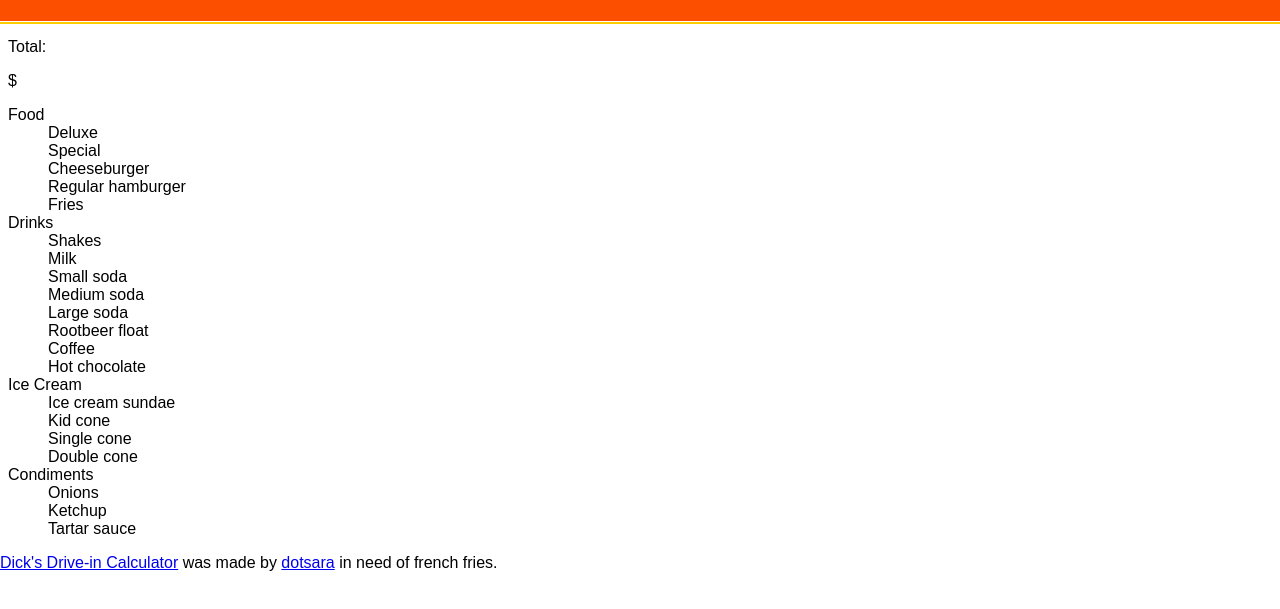
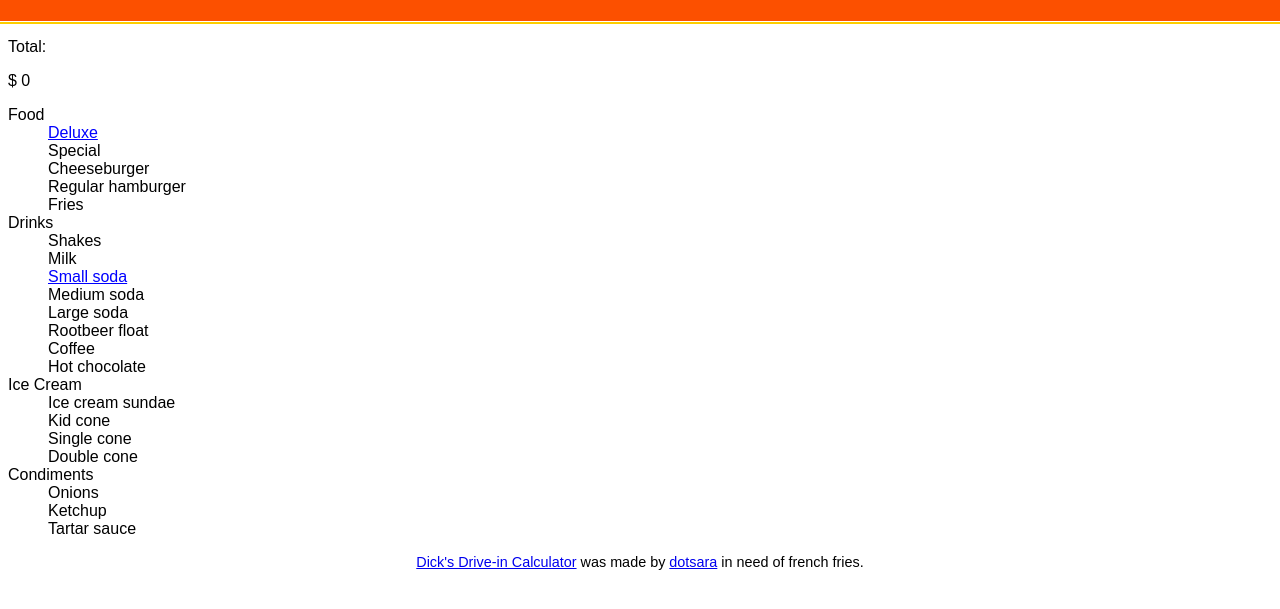
Before and after one commit to dotsara/ddi-calc, a plain HTML site: page index.html in a window 1280 px wide. Shown: the part 65-674 px from the top of the page. Drawn offline with nearby package versions, Linux system fonts and the light colour scheme.

Commit message:
Round 2! Adding things! Well, 2 things. :dancer:
* moved the order-total class to the span because it feels tidier
* added buckets of notes and now-commented-out console.log statements
  where I was messing around trying to see if I could DO the thing I
  wanted to do (namely: use a key/value pair for an object to access
  another key/value pair of that same object)

UP NEXT:
* format that price; 2 decimals or GTFO!
* link up all the menu items
* research trip to Dick's Drive-In to double check whether they add tax
  or whether it's included in the way their items are priced ( :burger: :fries: )
* add a "clear order" button

```diff
--- a/index.html
+++ b/index.html
@@ -23,13 +23,13 @@
 
   <section class="total">
     <p>Total:</p>
-    <p class="order-total">$ <span></span></p>
+    <p>$ <span class="order-total">0</span></p>
   </section>
 
   <section class="menu">
-    <dl>
+    <dl class="menu-list">
       <dt>Food</dt>
-      <dd>Deluxe</dd>
+      <dd><a data-name="deluxe">Deluxe</a></dd>
       <dd>Special</dd>
       <dd>Cheeseburger</dd>
       <dd>Regular hamburger</dd>
@@ -37,7 +37,7 @@
       <dt>Drinks</dt>
       <dd>Shakes</dd>
       <dd>Milk</dd>
-      <dd>Small soda</dd>
+      <dd><a data-name="small soda">Small soda</a></dd>
       <dd>Medium soda</dd>
       <dd>Large soda</dd>
       <dd>Rootbeer float</dd>
--- a/javascript/calculator.js
+++ b/javascript/calculator.js
@@ -33,6 +33,9 @@ var menuArray = [
 ];
 var localTax = 0.096;
 
+var $orderTotalSpan = $('.order-total');
+var $orderTotalNumber = $('.order-total').text();
+
 // how much would it cost to order 1 of every item on the menu?
 // (without tax)
 var totalUpAllItems = function(itemsArray) {
@@ -45,9 +48,15 @@ var totalUpAllItems = function(itemsArray) {
 };
 
 // It feels like this one's a bit fussier than it needs to be.
+// 08-July: ah! they might not actually charge tax! Research trip
+// in the works…
 var totalWithTax = function(currentTotal) {
   return (Number(currentTotal) + (currentTotal * localTax)).toFixed(2);
 };
+
+/*
+    where the party's at!
+*/
 
 $(document).ready(function() {
   console.log("hiyee, document's ready");
@@ -58,6 +67,52 @@ $(document).ready(function() {
   console.log("and with tax?");
   // not gonna lie that is a little bit ugly. (:
   console.log(totalWithTax(totalUpAllItems(allItemsCost)));
+
+  console.log("$orderTotalNumber is: ", $orderTotalNumber);
+
+  // when a user clicks a menu item… first we'll report `this` to the console
+  $( ".menu" ).on( "click", "a", function() {
+    console.log( $( this ).text() );
+    console.log( $(this).data());
+
+    console.log("$(this) is: ", $(this));
+    console.log("$(this).data() is: ", $(this).data());
+    console.log("$(this).data('name') is: ", $(this).data('name'));
+    // right that's not going to work because "cost" doesn't exist in
+    // index.html--it's only here in the javascript file so far.
+    //console.log("$(this).data('cost') is: ", $(this).data('cost'));
+    var value = $(this).data('name');
+    // not sure how to make use of this for my ends, but I'm going to
+    // keep it around for the moment…
+    // for ( value in menuArray ) {
+    //   console.log("value is: ", value);
+    //   console.log("found it!");
+    // };
+
+    console.log("value is: ", value);
+    console.log(checkAvailability(menuArray, value));
+    console.log("checked");
+
+    // messing around
+    for (var index = 0; index < menuArray.length; index++) {
+      // just doing these to see if I'm even doing them right.
+      // console.log("menuArray[index]: ", menuArray[index]);
+      // console.log("menuArray[index].name: ", menuArray[index].name);
+      // console.log("menuArray[index].cost: ", menuArray[index].cost);
+      // I AM!!
+
+      if (menuArray[index].name === value) {
+        console.log("YES! menuArray[index].name is: " + menuArray[index].name + "; and value is: " + value);
+        console.log("$orderTotalNumber is: ", $orderTotalNumber);
+        $orderTotalNumber = Number($orderTotalNumber + menuArray[index].cost);
+        console.log("and now $orderTotalNumber is: ", $orderTotalNumber);
+        $orderTotalSpan.text($orderTotalNumber);
+        break;
+      };
+
+    };
+
+  });
 });
 
 // HELPER METHODS
@@ -73,8 +128,6 @@ var allItemsNames = menuArray.map(function(menuName) {
 var allItemsCost = menuArray.map(function(menuCost) {
   return menuCost.cost.toFixed(2);
 });
-
-
 
 // stuff I'm keeping around but folding up so it's out of the way
 
--- a/stylesheets/ddi.css
+++ b/stylesheets/ddi.css
@@ -10,6 +10,7 @@ html {
 }
 
 body {
+  text-align: center;
 }
 
 header {
@@ -23,4 +24,24 @@ header {
 
 section {
   margin: 0 .5rem;
+  text-align: left;
 }
+
+footer {
+  font-size: .9rem;
+  text-align: center;
+}
+
+/*
+  messing around.
+*/
+
+dd > a {
+  color: blue;
+  cursor: pointer;
+  text-decoration: underline;
+}
+
+dd > a:hover {
+  background: pink;
+}
```
